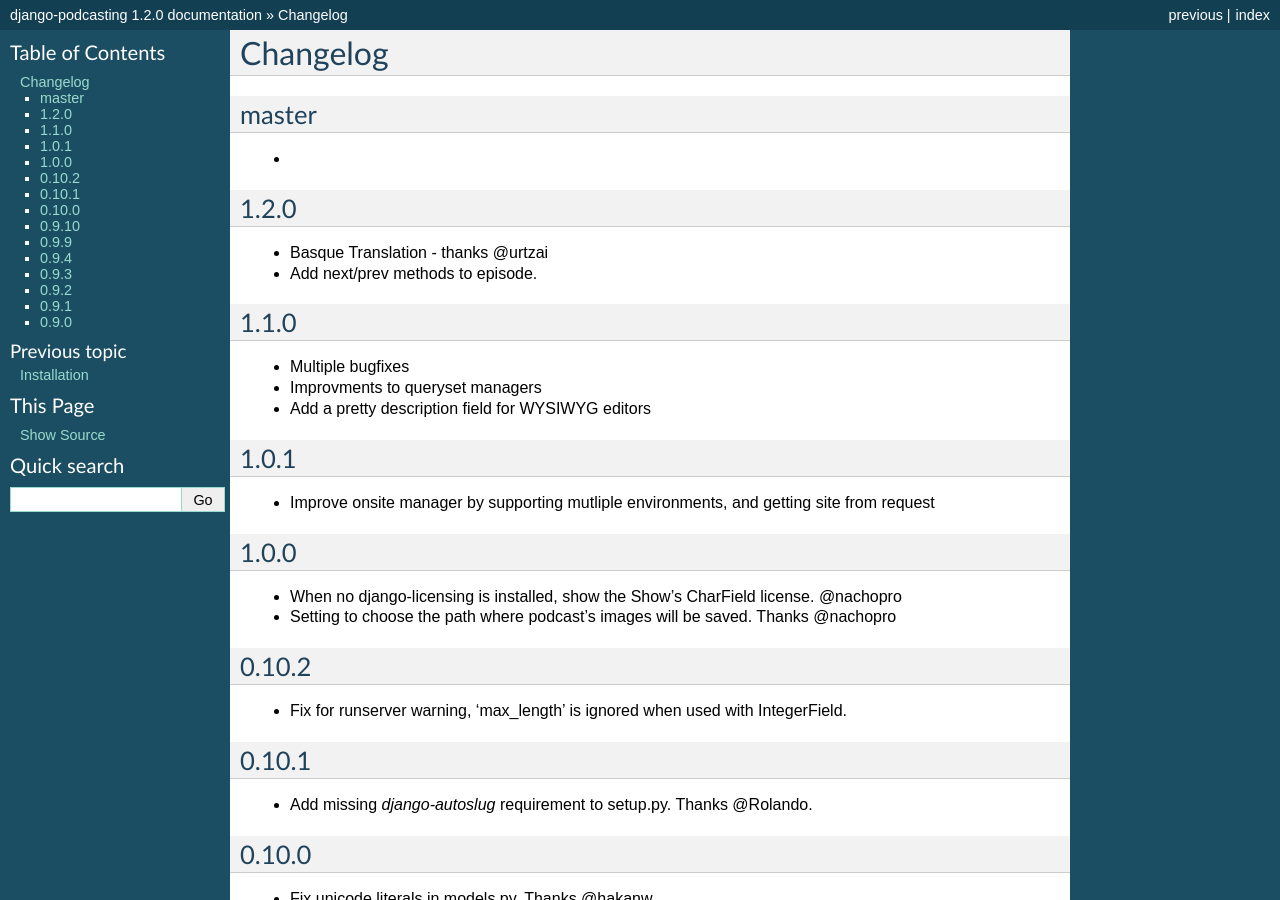
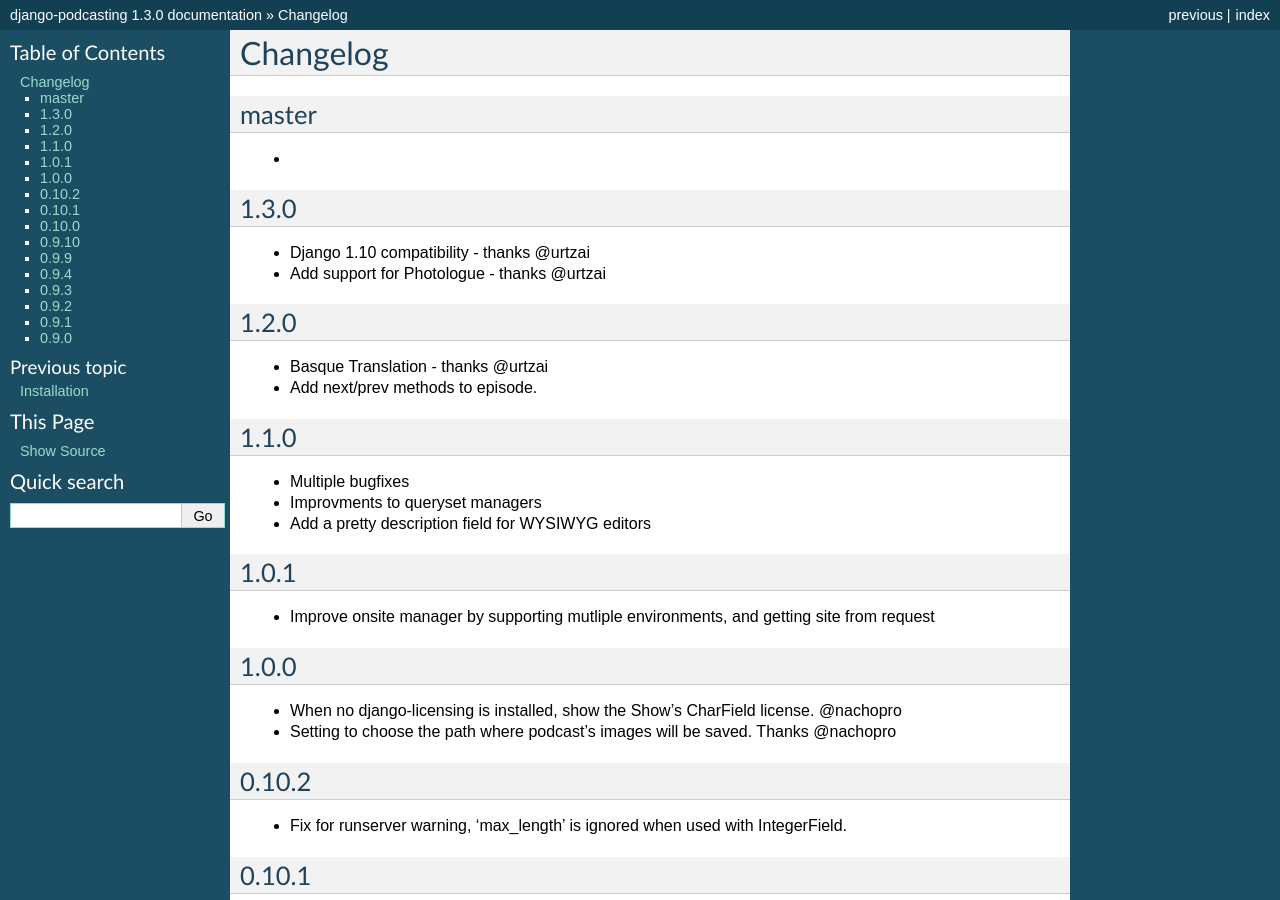
Before and after one commit to rizumu/django-podcasting, a Sphinx documentation site: the page built from docs/changelog.rst, in a window 1280 px wide and 900 px high. Built offline with Sphinx 7.4.7, drawn with Linux system fonts in a browser that asks for light colours; some of the changed text lies outside the part shown.

Commit message:
Prepare to release 1.3.0

```diff
--- a/docs/changelog.rst
+++ b/docs/changelog.rst
@@ -4,6 +4,10 @@
 master
 ------
 -
+1.3.0
+----
+- Django 1.10 compatibility - thanks @urtzai
+- Add support for Photologue - thanks @urtzai
 
 1.2.0
 ------
--- a/docs/conf.py
+++ b/docs/conf.py
@@ -48,9 +48,9 @@
 # built documents.
 #
 # The short X.Y version.
-version = '1.2.0'
+version = '1.3.0'
 # The full version, including alpha/beta/rc tags.
-release = '1.2.0'
+release = '1.3.0'
 
 # The language for content autogenerated by Sphinx. Refer to documentation
 # for a list of supported languages.
--- a/podcasting/__init__.py
+++ b/podcasting/__init__.py
@@ -2,7 +2,7 @@
 # Packging guide: http://guide.python-distribute.org/quickstart.html
 __version_info__ = {
     "major": 1,
-    "minor": 2,
+    "minor": 3,
     "micro": 0,
     "releaselevel": "final",
     "serial": 0,
```
Also changed, not shown: 1 other file.
